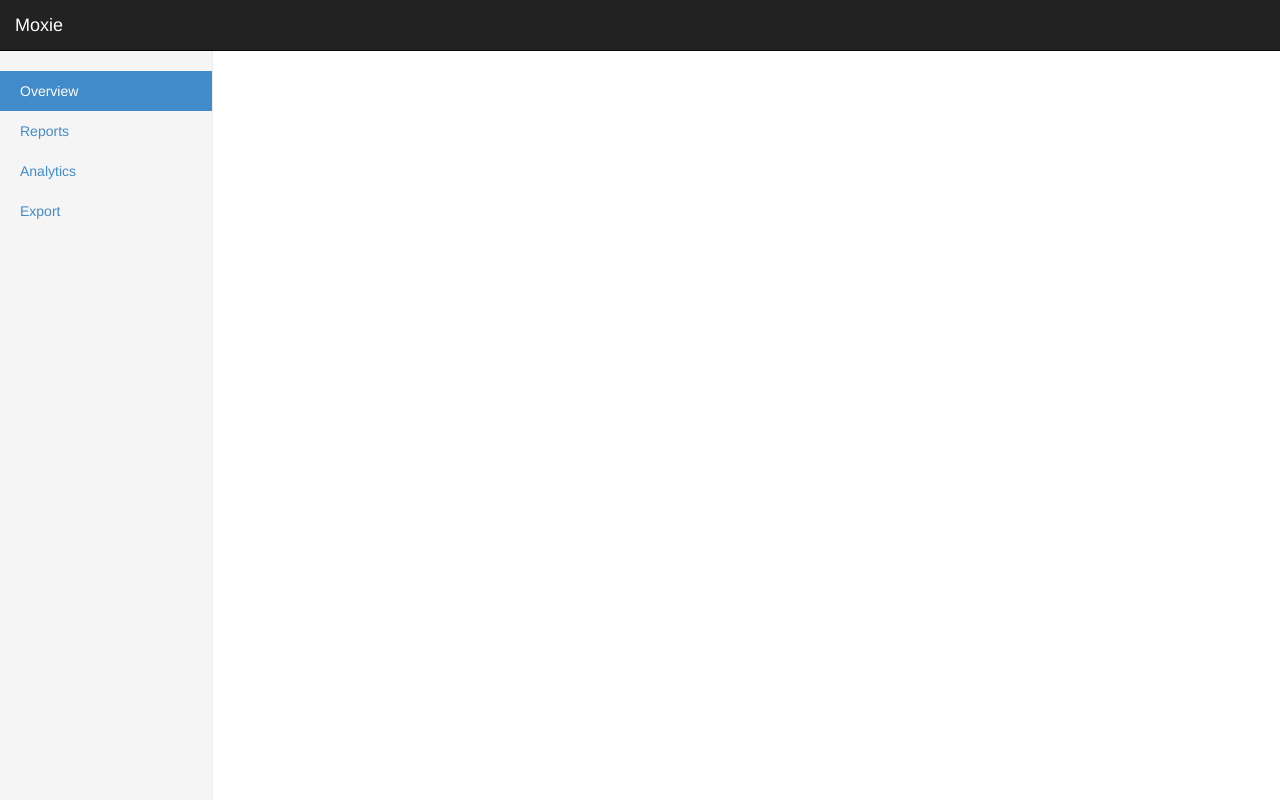
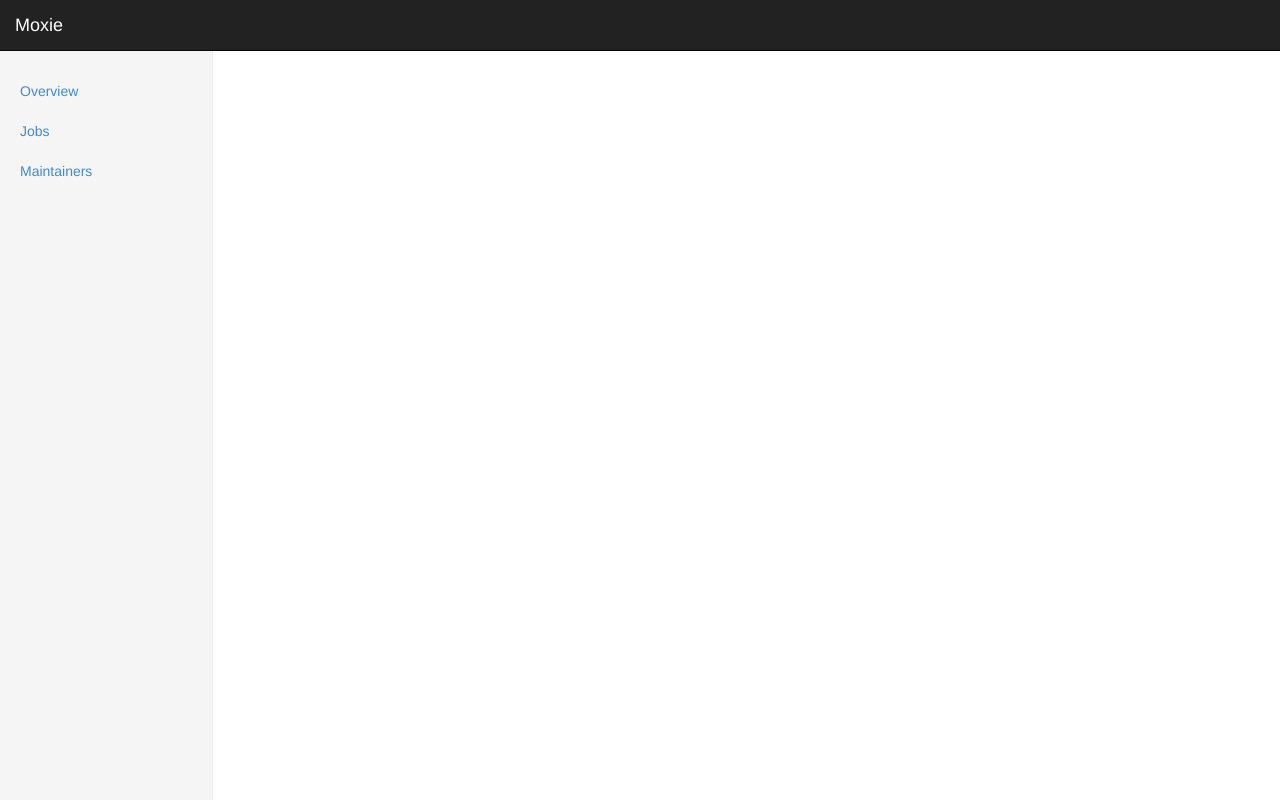
Before and after one commit to paultag/moxie, a Python web app: template templates/base.html in a window 1280 px wide. Run offline with Jinja, Linux system fonts and the light colour scheme; the template is opened without the code that fills it, so the values that code supplies are empty.

Commit message:
add in menu things.

```diff
--- a/moxie/server.py
+++ b/moxie/server.py
@@ -79,9 +79,11 @@ class MoxieHandler(aiohttp.server.ServerHttpProtocol):
         return response
 
     def render(self, template, context, *headers, code=200):
+        _c = dict(context)
         template = _jinja_env.get_template(template)
         response = self.make_response(code, *headers)
-        response.write(bytes(template.render(**context), self.ENCODING))
+        _c['moxie_template'] = template
+        response.write(bytes(template.render(**_c), self.ENCODING))
         response.write_eof()
         return response
 
--- a/templates/base.html
+++ b/templates/base.html
@@ -37,11 +37,18 @@
       <div class="row">
         <div class="col-sm-3 col-md-2 sidebar">
           <ul class="nav nav-sidebar">
-            <li class="active"><a href="#">Overview</a></li>
-            <li><a href="#">Reports</a></li>
-            <li><a href="#">Analytics</a></li>
-            <li><a href="#">Export</a></li>
-          </ul>
+{% set navigation_bar = [
+    ('/', 'overview.html', 'Overview'),
+    ('/jobs/', 'jobs.html', 'Jobs'),
+    ('/maintainers/', 'maintainers.html', 'Maintainers')
+] -%}
+
+{% set active_page = moxie_template.name -%}
+    {% for href, id, caption in navigation_bar %}
+            <li{% if id == active_page %} class="active"{% endif %}><a href="{{ href|e }}">{{ caption|e }}</a></li>
+{% endfor %}
+</ul>
+
 <!--
           <ul class="nav nav-sidebar">
             <li><a href="">Nav item</a></li>
@@ -57,7 +64,6 @@
           </ul>
 -->
         </div>
-
 {% block content %}
 {% endblock %}
 
```
